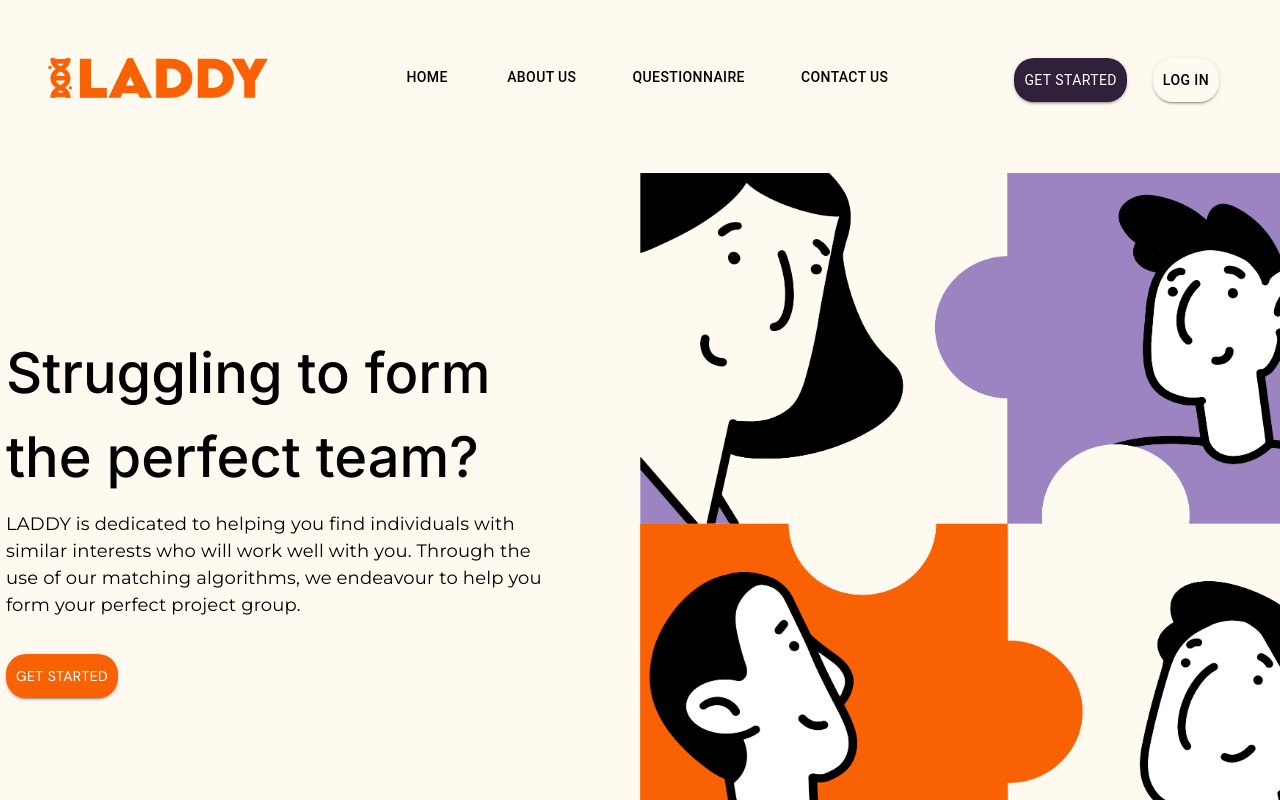
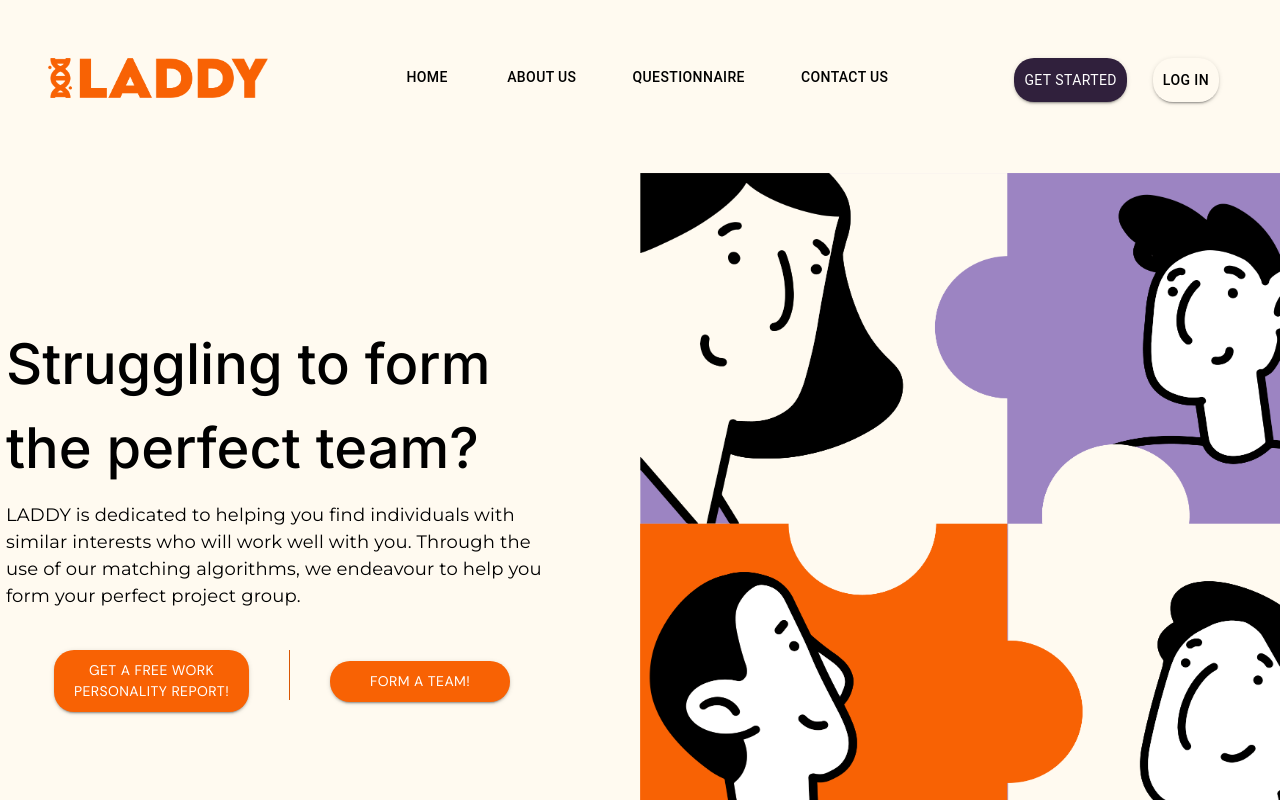
Before and after one commit to IEX-Team-Laddy/IEX_Frontend, a React (Vite) app in the folder ProjectLaddy/: page / in a window 1280 px wide. Shown: the top 800 px of the page. Built offline with nearby package versions, Linux system fonts and the light colour scheme; a web font is replaced by a local one.

Commit message:
Editted the landing page 1st banner buttons to include verticals

```diff
--- a/ProjectLaddy/src/landing/Landing.jsx
+++ b/ProjectLaddy/src/landing/Landing.jsx
@@ -1,5 +1,5 @@
 import React, { useState, useEffect } from 'react';
-import { Container, Box, Grid, Stack, Typography, Button } from "@mui/material";
+import { Container, Box, Grid, Stack, Typography, Button, Divider } from "@mui/material";
 import { Facebook, LinkedIn, Twitter, YouTube, Instagram, Email } from "@mui/icons-material";
 import { NavLink } from 'react-router-dom'; // Ensure NavLink is imported
 import Asset8 from "../Assets/Asset8.png";
@@ -29,7 +29,7 @@ export default function Landing() {
   useEffect(() => {
     const interval = setInterval(() => {
       setCurrentRotatingText((prevIndex) => (prevIndex + 1) % rotatingTexts.length);
-    }, 700); // Change text every 0.75 seconds
+    }, 400); // Change text every 0.4 seconds
     return () => clearInterval(interval);
   }, []);
 
@@ -78,27 +78,59 @@ export default function Landing() {
                 LADDY is dedicated to helping you find individuals with similar interests who will work well with you.
                 Through the use of our matching algorithms, we endeavour to help you form your perfect project group.
               </Typography>
+                  <Box sx={{ display: 'flex', alignItems: 'center', marginTop: '40px', justifyContent: 'center' }}>
               <Button
                 variant="contained"
                 style={{
                   backgroundColor: "#F86204",
                   borderRadius: 20,
-                  padding: 10,
+                  padding: '10px 20px',
                   fontFamily: "DM Sans",
                   fontWeight: "normal",
-                  marginTop: '20px', // Add margin to separate from the text above
+                  textAlign: 'center',
+                  whiteSpace: 'normal',
+                  lineHeight: 1.5,
+                  marginRight: '10px', // Adjust the margin to bring the buttons closer together
+                  minWidth: '150px', // Reduce the width of the first button
                 }}
               >
                 <NavLink
                   to="/auth"
                   style={{
                     color: "White",
-                    textDecoration: 'none', // Ensure the text decoration is removed
+                    textDecoration: 'none',
                   }}
                 >
-                  Get started
+                  Get a free work <br /> personality report!
                 </NavLink>
               </Button>
+              <Divider orientation="vertical" flexItem sx={{ margin: '0 30px', backgroundColor: '#F86204', height: '50px' }} />
+              <Button
+                variant="contained"
+                style={{
+                  backgroundColor: "#F86204",
+                  borderRadius: 20,
+                  padding: '10px 20px',
+                  fontFamily: "DM Sans",
+                  fontWeight: "normal",
+                  textAlign: 'center',
+                  whiteSpace: 'normal',
+                  lineHeight: 1.5,
+                  marginLeft: '10px', // Adjust the margin to bring the buttons closer together
+                  minWidth: '180px', // Ensure the button has enough width for the text
+                }}
+              >
+                <NavLink
+                  to="/auth"
+                  style={{
+                    color: "White",
+                    textDecoration: 'none',
+                  }}
+                >
+                  Form a team!
+                </NavLink>
+              </Button>
+            </Box>
             </Container>
           </Grid>
 
```
